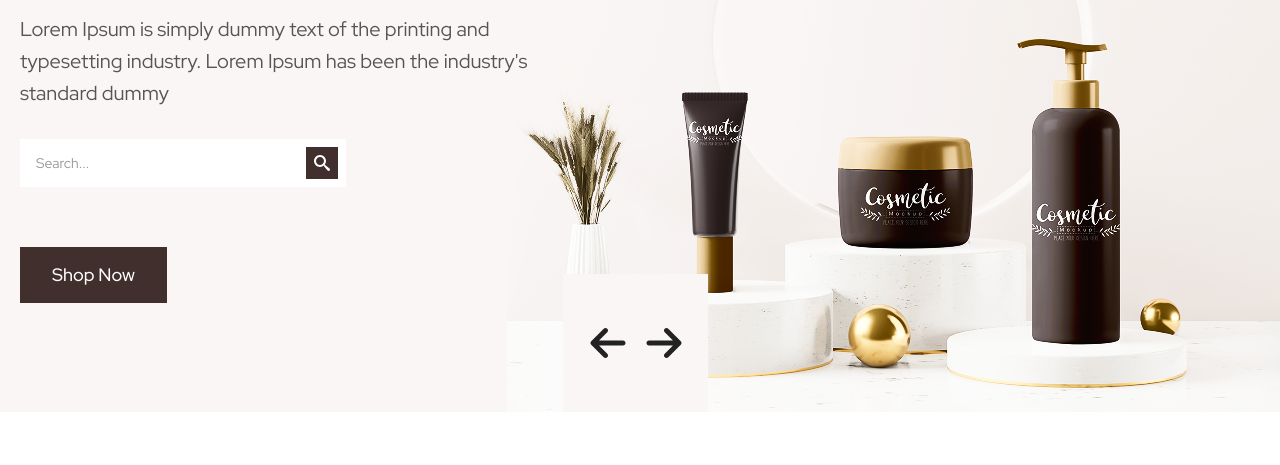
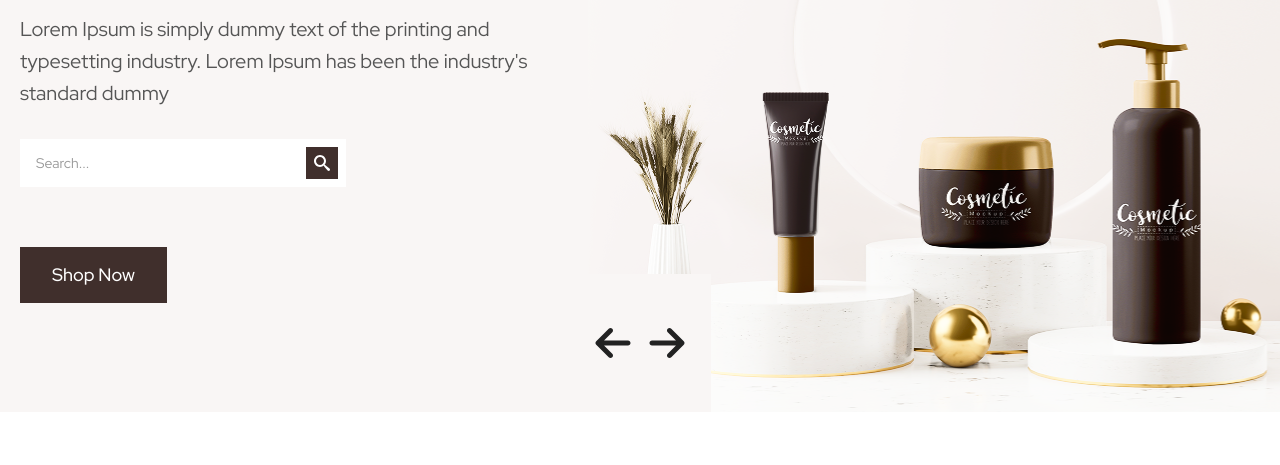
Before and after one commit to AnnSeverina/Home-work-11, a plain HTML site: page index.html in a window 1280 px wide. Shown: the part 335-800 px from the top of the page. Drawn offline with nearby package versions, Linux system fonts and the light colour scheme.

Commit message:
Fix syles.css

```diff
--- a/styles/styles.css
+++ b/styles/styles.css
@@ -4,6 +4,9 @@
   --white-color: #ffffff;
   --hero-background: #f9f6f5;
   --accent-color: #873b29;
+  --heading-color: #000000;
+  --description-color: #555555;
+  --placeholder-color: #999999;
 }
 
 h1,
@@ -125,18 +128,22 @@ nav a {
 /* HERO */
 
 .hero {
-  position: relative;
-  min-height: 747px;
-  padding-top: 178px;
+  padding: 178px 0 0;
   background-color: var(--hero-background);
   background-image: url('../images/background.png');
   background-repeat: no-repeat;
-  background-position: right -22px bottom;
+  background-position: calc(50% + 345px) bottom;
+}
+
+.hero .container {
+  display: flex;
+  flex-direction: column;
+  align-items: flex-start;
 }
 
 .hero h1 {
   width: 621px;
-  color: #000000;
+  color: var(--heading-color);
   font-size: 56px;
   font-weight: 500;
   line-height: 1.25;
@@ -145,7 +152,7 @@ nav a {
 
 .hero p {
   width: 516px;
-  color: #555555;
+  color: var(--description-color);
   font-size: 20px;
   line-height: 1.6;
   margin-bottom: 30px;
@@ -155,8 +162,6 @@ nav a {
   display: flex;
   align-items: center;
   width: 326px;
-  height: 48px;
-  padding: 8px;
   background-color: var(--white-color);
   margin-bottom: 60px;
 }
@@ -164,7 +169,8 @@ nav a {
 .hero-search-input {
   flex-grow: 1;
   min-width: 0;
-  padding: 0 8px;
+  height: 48px;
+  padding: 0 8px 0 16px;
   border: none;
   color: var(--medium-color);
   font-size: 14px;
@@ -173,13 +179,14 @@ nav a {
 }
 
 .hero-search-input::placeholder {
-  color: #999999;
+  color: var(--placeholder-color);
 }
 
 .hero-search-button {
   display: flex;
   justify-content: center;
   align-items: center;
+  margin-right: 8px;
   flex-shrink: 0;
   width: 32px;
   height: 32px;
@@ -195,8 +202,8 @@ nav a {
 }
 
 .hero-shop-link {
-  display: inline-block;
   padding: 16px 32px;
+  margin-bottom: -29px;
   background-color: var(--button-color);
   color: var(--white-color);
   font-size: 18px;
@@ -205,16 +212,10 @@ nav a {
 }
 
 .hero-list {
-  position: absolute;
-  bottom: 0;
-  /*Середина макета 1440/2=720px, лівий край блоку зі стрілками 643px, зміщується блок від середини ліворуч на 720-643=77px*/
-  left: calc(50% - (720px - 643px));
   display: flex;
-  justify-content: center;
-  align-items: center;
-  gap: 16px;
-  width: 145px;
-  height: 138px;
+  align-self: center;
+  gap: 14px;
+  padding: 49px 24px;
   background-color: var(--hero-background);
 }
 
```
